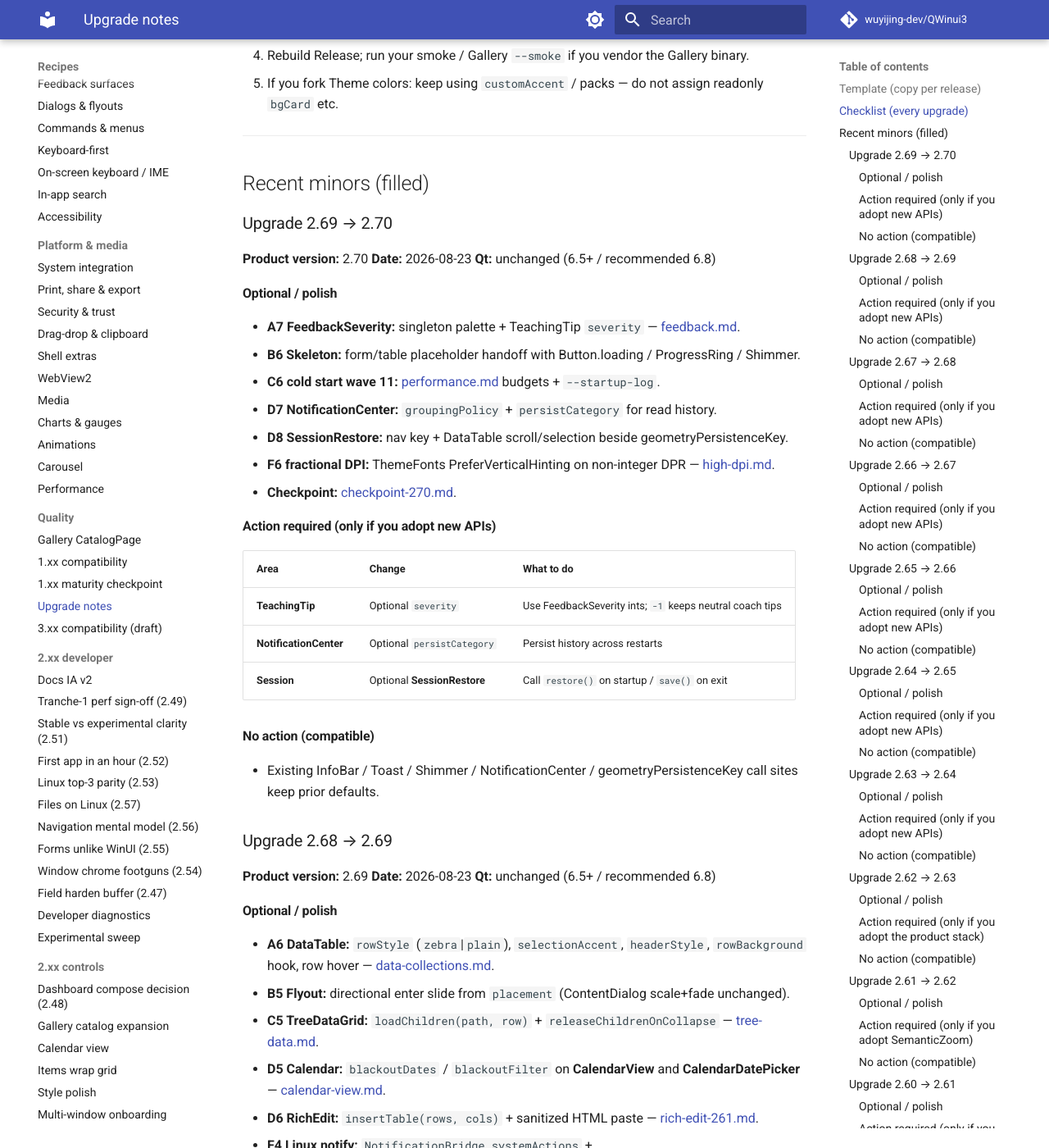
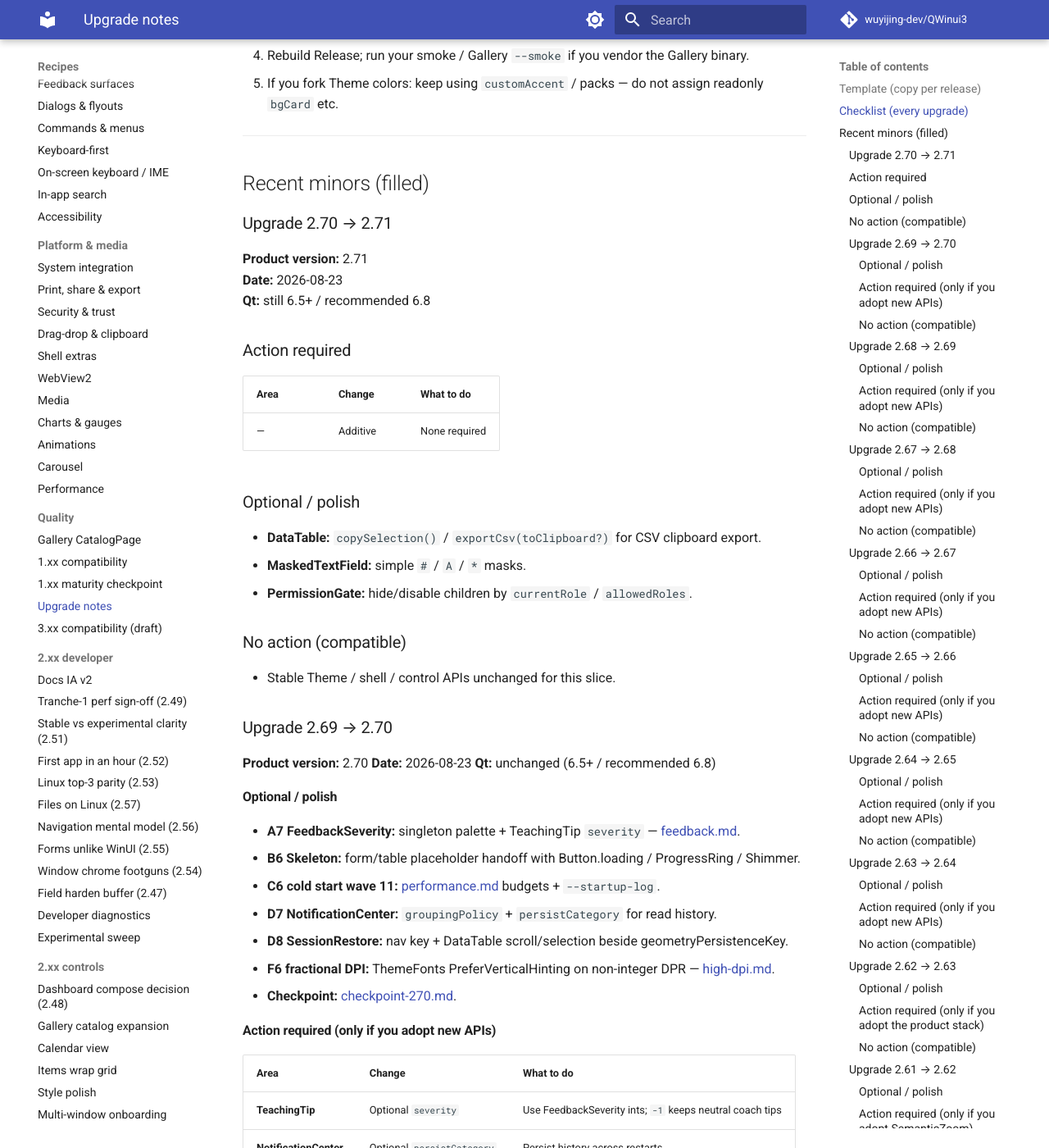
Before and after one commit to wuyijing-dev/QWinui3, an MkDocs documentation site: the page built from docs/upgrade-notes.md, in a window 1280 px wide and 1400 px high, scrolled down 1111 px. Shown: the whole window at 82% size. Built offline with MkDocs 1.6.1 and Material for MkDocs 9.7.7, drawn with Linux system fonts in a browser that asks for light colours; comment, search, counter and statistics services are not loaded.

Commit message:
Ship 2.71 DataTable CSV export, MaskedTextField, and PermissionGate.
Add clipboard copy/export on DataTable and role-gated UX helpers for forms.

```diff
--- a/CMakeLists.txt
+++ b/CMakeLists.txt
@@ -17,7 +17,7 @@ set(CMAKE_EXPORT_COMPILE_COMMANDS ON)
 
 # Product version is X.YY (two-digit minor), e.g. 1.00, 1.01, 1.10.
 # Git tags / packages use v${QWINUI3_VERSION}. CMake needs major.minor.patch.
-set(QWINUI3_VERSION "2.70")
+set(QWINUI3_VERSION "2.71")
 if(NOT QWINUI3_VERSION MATCHES "^[0-9]+\\.[0-9][0-9]$")
     message(FATAL_ERROR "QWINUI3_VERSION must be X.YY (two-digit minor), got '${QWINUI3_VERSION}'")
 endif()
--- a/docs/upgrade-notes.md
+++ b/docs/upgrade-notes.md
@@ -46,6 +46,25 @@ Maintainers: append a filled section below when a slice has consumer-visible bre
 ---
 
 ## Recent minors (filled)
+
+### Upgrade 2.70 → 2.71
+
+**Product version:** 2.71
+**Date:** 2026-08-23
+**Qt:** still 6.5+ / recommended 6.8
+
+### Action required
+| Area | Change | What to do |
+|------|--------|------------|
+| — | Additive | None required |
+
+### Optional / polish
+- **DataTable:** `copySelection()` / `exportCsv(toClipboard?)` for CSV clipboard export.
+- **MaskedTextField:** simple `#` / `A` / `*` masks.
+- **PermissionGate:** hide/disable children by `currentRole` / `allowedRoles`.
+
+### No action (compatible)
+- Stable Theme / shell / control APIs unchanged for this slice.
 
 ### Upgrade 2.69 → 2.70
 
```
Also changed, not shown: ROADMAP.md (+29 -4 lines), docs/roadmap.md (+4 -4 lines), 9 other files.
